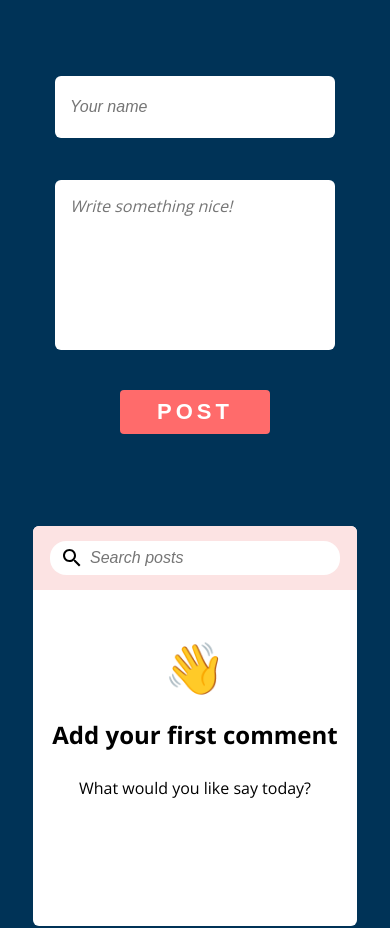
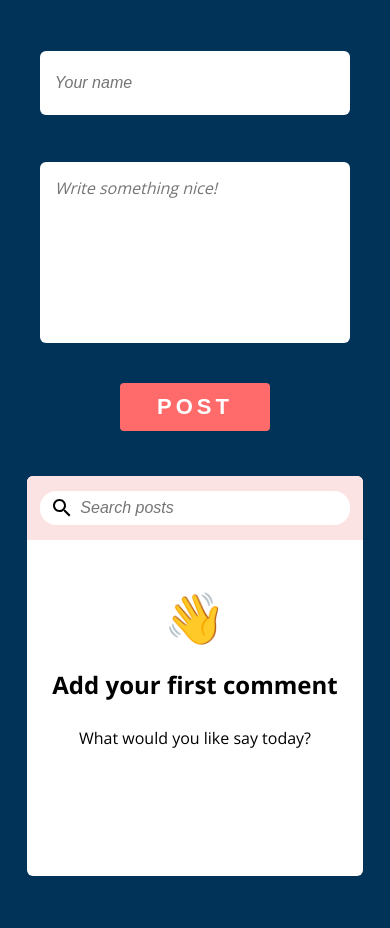
Before and after one commit to bannanaz/vanillajs-comment-box, a plain HTML site: page index.html in a window 390 px wide. Shown: the part 180-1108 px from the top of the page. Drawn offline with nearby package versions, Linux system fonts and the light colour scheme.

Commit message:
new design features added

```diff
--- a/style.css
+++ b/style.css
@@ -28,7 +28,14 @@
     width: 260px;
     height: 400px;
     position: relative;
-    margin: 25px;
+    margin: 0px 25px 25px 25px;
+  }
+
+  @media only screen and (max-width: 450px) {
+    form {
+      width: 330px;
+      margin: 0px 0px 25px 0px;
+    }
   }
 
   .inputName {
@@ -75,6 +82,17 @@
     font-family: 'Open Sans', sans-serif;
   }
 
+  @media only screen and (max-width: 450px) {
+    .inputName {
+      width: 85%;
+      margin: 0px 0px 25px 0px;
+    }
+
+    textarea {
+      width: 85%;
+    }
+  }
+
   .errorText {
     z-index: 1;
     position: absolute;
@@ -101,7 +119,7 @@
     border: none;
     outline: none;
     margin-top: 30px;
-    margin-bottom: 42px;
+    margin-bottom: 20px;
   }
 
   input[type=submit]:hover {
@@ -116,7 +134,14 @@
     overflow: auto;
     overflow-y: scroll;
     overflow-x: hidden;
-    margin: 25px;
+    margin: 0px 25px 25px 25px;
+  }
+
+  @media only screen and (max-width: 450px) {
+    .displayListWrapper {
+    width: 90%;
+    margin: 0px 0px 25px 0px;
+    }
   }
 
   .displayListWrapper > div:first-of-type {
@@ -125,9 +150,8 @@
     flex-direction: column;
   }
 
-
   .search {
-    width: 250px;
+    width: 80%;
     padding: 8px 0px 8px 40px;
     background-color: white;
     background-image: url(img/search.svg);
@@ -172,7 +196,7 @@
 
   .displayList {
     background-color:white;
-    width: 350px;
+    width: 100%;
     margin: 0px 30px;
     margin-left: auto;
     margin-right: auto;
```
